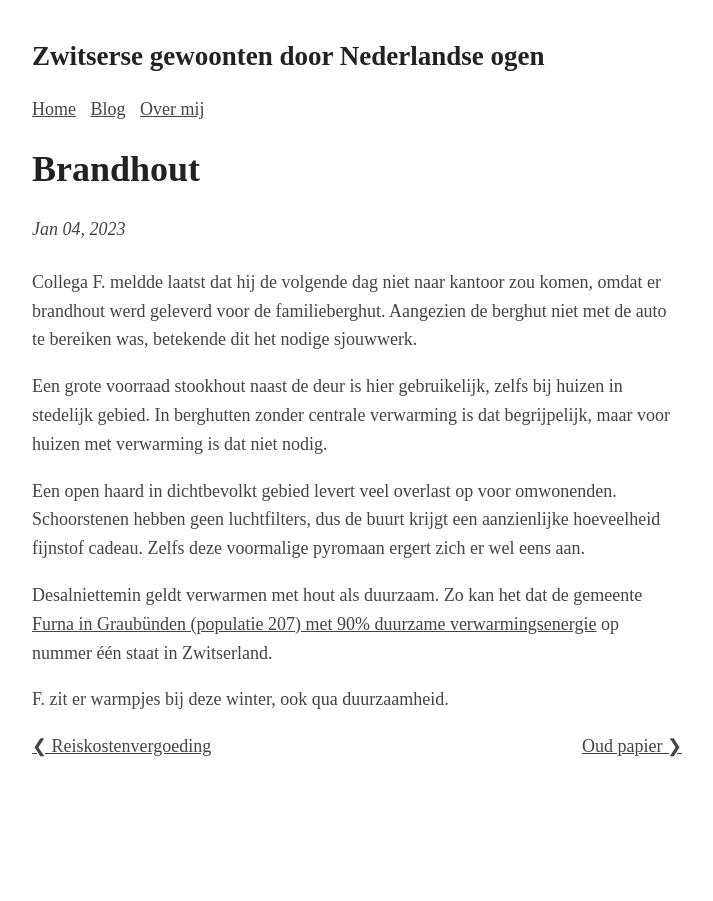
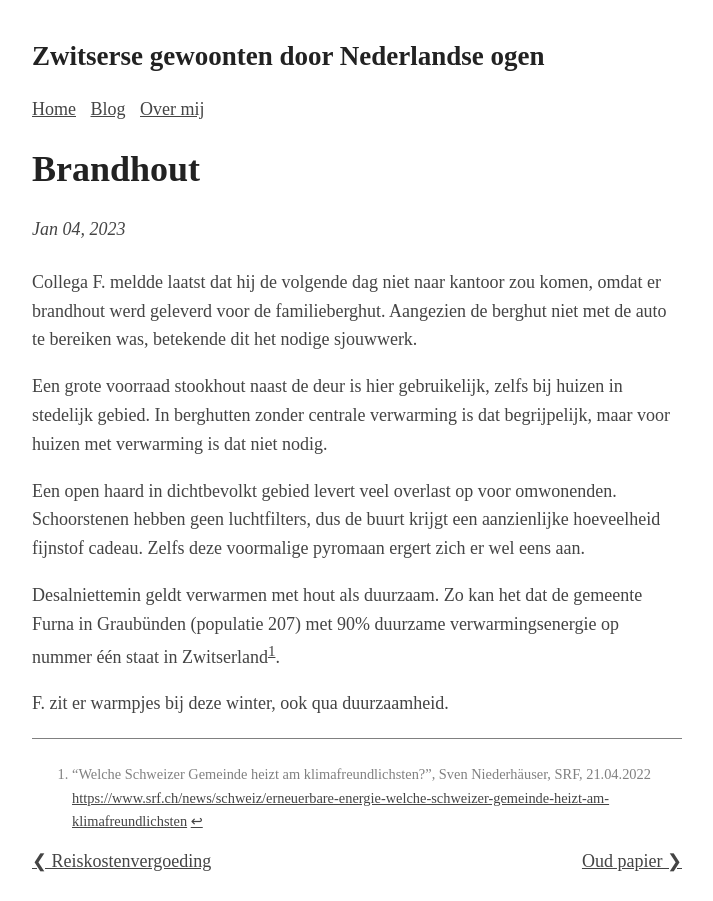
Before and after one commit to Roald87/roaldin.ch, a Jekyll site: the page built from _posts/2023-01-04-brandhout.md, in a window 1280 px wide. Shown: the whole page, without its empty margins (283-996 px from the left). Built offline with Jekyll 4.4.1, drawn with Linux system fonts in a browser that asks for light colours; comment, search, counter and statistics services are not loaded.

Commit message:
turn markdown link into footnote

```diff
--- a/_posts/2023-01-04-brandhout.md
+++ b/_posts/2023-01-04-brandhout.md
@@ -9,6 +9,8 @@ Een grote voorraad stookhout naast de deur is hier gebruikelijk, zelfs bij huize
 
 Een open haard in dichtbevolkt gebied levert veel overlast op voor omwonenden. Schoorstenen hebben geen luchtfilters, dus de buurt krijgt een aanzienlijke hoeveelheid fijnstof cadeau. Zelfs deze voormalige pyromaan ergert zich er wel eens aan.
 
-Desalniettemin geldt verwarmen met hout als duurzaam. Zo kan het dat de gemeente [Furna in Graubünden (populatie 207) met 90% duurzame verwarmingsenergie](https://www.srf.ch/news/schweiz/erneuerbare-energie-welche-schweizer-gemeinde-heizt-am-klimafreundlichsten) op nummer één staat in Zwitserland.
+Desalniettemin geldt verwarmen met hout als duurzaam. Zo kan het dat de gemeente Furna in Graubünden (populatie 207) met 90% duurzame verwarmingsenergie op nummer één staat in Zwitserland[^1].
 
 F. zit er warmpjes bij deze winter, ook qua duurzaamheid.
+
+[^1]: "Welche Schweizer Gemeinde heizt am klimafreundlichsten?", Sven Niederhäuser, SRF, 21.04.2022 <https://www.srf.ch/news/schweiz/erneuerbare-energie-welche-schweizer-gemeinde-heizt-am-klimafreundlichsten>
```
